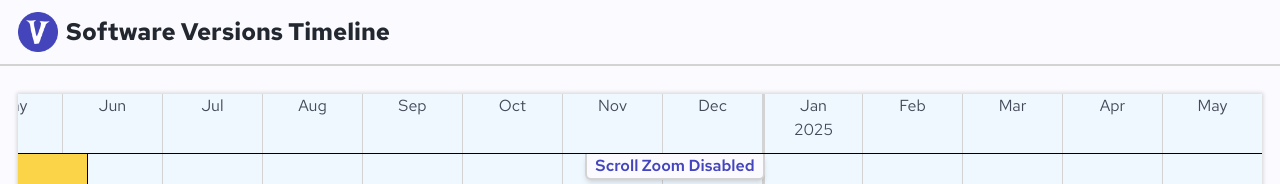
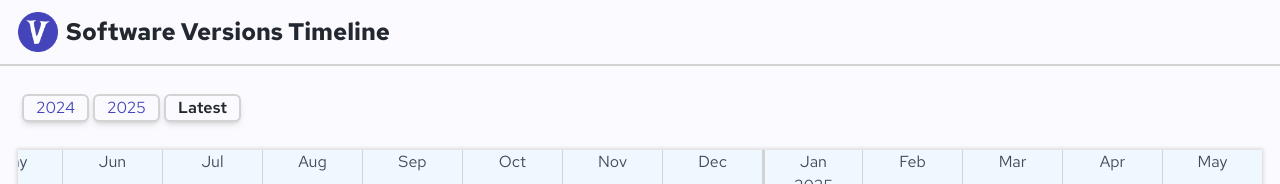
Before and after one commit to arpadpall21/software-versions-timeline, a Next.js app: page /version-map in a window 1280 px wide. Shown: the top 184 px of the page. Built offline with nearby package versions, Linux system fonts and the light colour scheme; no server answers.

Commit message:
button ok

```diff
--- a/src/Components/Button.tsx
+++ b/src/Components/Button.tsx
@@ -1,11 +1,26 @@
 'use client';
 
 interface Props {
-  handleClick?: (e: React.ChangeEvent<HTMLSelectElement>) => void;
+  text: string;
+  pop?: boolean;
+  handleClick?: (e: React.MouseEvent<HTMLButtonElement>) => void;
 }
 
-const Button: React.FC<Props> = ({ handleClick }) => {
-  return <p> Button </p>;
+const Button: React.FC<Props> = ({ text, pop, handleClick }) => {
+  return (
+    <button
+      className={` shadow-md px-3 ml-1
+        border-2 border-borPri dark:border-borPriD rounded-md bg-bgPri dark:bg-bgPriD
+        hover:bg-bgIntHover dark:hover:bg-bgIntHoverD`}
+      onClick={handleClick}
+    >
+      {pop ? (
+        <span className={'text-fgPri dark:text-fgPriD font-semibold'}>{text}</span>
+      ) : (
+        <span className={'text-fgPop dark:text-fgPopD'}>{text}</span>
+      )}
+    </button>
+  );
 };
 
 export default Button;
--- a/src/app/version-map/Components/GridContainer.tsx
+++ b/src/app/version-map/Components/GridContainer.tsx
@@ -2,13 +2,23 @@
 
 import { useState } from 'react';
 import GridFrame from '@/app/version-map/Components/GridFrame';
+import Button from '@/Components/Button';
 import { calcMonthsUpToCurrent } from '@/misc/helpers';
 import { type Month } from '@/misc/types';
 
 const GridContainer: React.FC = () => {
   const [displayedMonths, setdisplayedMonths] = useState<Month[]>(calcMonthsUpToCurrent(2023, 6));
 
-  return <GridFrame displayedMonths={displayedMonths} setDisplayedMonths={setdisplayedMonths} />;
+  return (
+    <>
+      <div className={'my-7'}>
+        <Button text={'2024'} />
+        <Button text={'2025'} />
+        <Button text={'Latest'} pop={true}/>
+      </div>
+      <GridFrame displayedMonths={displayedMonths} setDisplayedMonths={setdisplayedMonths} />
+    </>
+  );
 };
 
 export default GridContainer;
```
